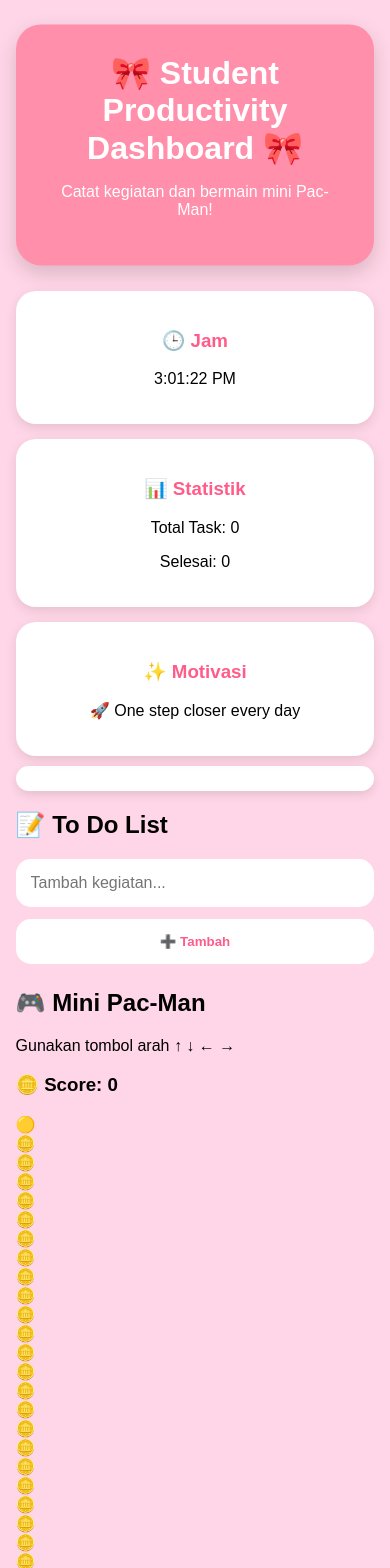
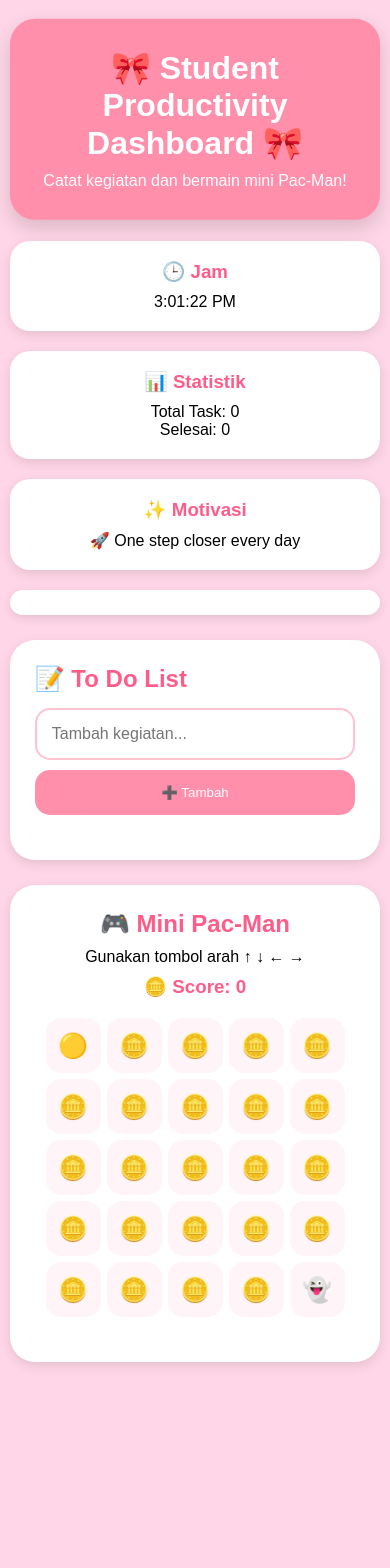
Before and after one commit to lalafadillah/ChevalierLab, a React (Vite) app in the folder week6/: page / in a window 390 px wide. Shown: the top 1568 px of the page. After the commit the page ends 1382 px from the top, so only its background shows below. Built offline with nearby package versions, Linux system fonts and the light colour scheme.

Commit message:
update style

```diff
--- a/week6/src/App.css
+++ b/week6/src/App.css
@@ -1,48 +1,134 @@
 * {
+  margin: 0;
+  padding: 0;
   box-sizing: border-box;
 }
 
 body {
-  margin: 0;
+  background-color: #ffd6e7;
+  font-family: "Poppins", sans-serif;
   min-height: 100vh;
-
-  background: #ffd6e7;
-
-  font-family: "Poppins", sans-serif;
 }
 
 .container {
-  width: 92%;
-  max-width: 1100px;
-
-  margin: 25px auto;
+  width: 95%;
+  max-width: 1200px;
+  margin: 20px auto;
 }
 
+/* =========================
+   HEADER
+========================= */
+
 .header {
-  background: #ff8fab;
+  background-color: #ff8fab;
+  color: white;
+  text-align: center;
 
   padding: 30px;
 
   border-radius: 25px;
 
-  text-align: center;
+  box-shadow: 0 8px 20px rgba(0, 0, 0, 0.15);
 
-  color: white;
-
-  box-shadow: 0 8px 20px rgba(0,0,0,0.15);
-
-  animation: float 3s infinite ease-in-out;
+  animation: float 3s ease-in-out infinite;
 }
 
 .header h1 {
-  margin: 0;
+  margin-bottom: 10px;
+}
+
+.header p {
+  font-size: 1rem;
+}
+
+/* =========================
+   DASHBOARD
+========================= */
+
+.dashboard {
+  margin-top: 20px;
+
+  display: grid;
+
+  grid-template-columns: repeat(3, 1fr);
+
+  gap: 20px;
+}
+
+.card {
+  background: white;
+
+  border-radius: 20px;
+
+  padding: 20px;
+
+  text-align: center;
+
+  box-shadow: 0 4px 12px rgba(0, 0, 0, 0.1);
+
+  transition: 0.3s;
+}
+
+.card:hover {
+  transform: translateY(-5px);
+}
+
+.card h3 {
+  color: #ff5c8a;
+  margin-bottom: 10px;
+}
+
+/* =========================
+   PROGRESS BAR
+========================= */
+
+.progress-container {
+  margin-top: 20px;
+
+  background: white;
+
+  height: 25px;
+
+  border-radius: 50px;
+
+  overflow: hidden;
+
+  box-shadow: 0 3px 10px rgba(0, 0, 0, 0.1);
+}
+
+.progress-bar {
+  height: 100%;
+
+  background: #ff8fab;
+
+  transition: 0.5s ease;
+}
+
+/* =========================
+   TODO SECTION
+========================= */
+
+.todo-section {
+  margin-top: 25px;
+
+  background: white;
+
+  padding: 25px;
+
+  border-radius: 25px;
+
+  box-shadow: 0 4px 12px rgba(0, 0, 0, 0.1);
+}
+
+.todo-section h2 {
+  color: #ff5c8a;
+  margin-bottom: 15px;
 }
 
 .input-group {
   display: flex;
-  gap: 12px;
-
-  margin-top: 20px;
+  gap: 10px;
 }
 
 .input-group input {
@@ -50,108 +136,58 @@ body {
 
   padding: 15px;
 
-  border: none;
+  border: 2px solid #ffc2d1;
 
   border-radius: 15px;
+
+  outline: none;
 
   font-size: 16px;
 }
 
+.input-group input:focus {
+  border-color: #ff8fab;
+}
+
 .input-group button {
+  background: #ff8fab;
+
+  color: white;
+
   border: none;
 
-  padding: 15px 25px;
+  padding: 15px 20px;
 
   border-radius: 15px;
 
   cursor: pointer;
 
-  font-weight: bold;
-
-  background: white;
-
-  color: #ff5c8a;
-
   transition: 0.3s;
 }
 
 .input-group button:hover {
-  transform: scale(1.08);
+  background: #ff6f9d;
+  transform: scale(1.05);
 }
 
-.dashboard {
-  display: grid;
-
-  grid-template-columns: repeat(3, 1fr);
-
-  gap: 15px;
-
-  margin-top: 25px;
-}
-
-.card {
-  background: white;
-
-  padding: 20px;
-
-  border-radius: 20px;
-
-  text-align: center;
-
-  box-shadow: 0 4px 12px rgba(0,0,0,0.1);
-
-  animation: slideUp 0.5s ease;
-}
-
-.card h3 {
-  color: #ff5c8a;
-}
-
-.progress-title {
-  margin-top: 25px;
-
-  font-weight: bold;
-
-  color: #ff5c8a;
-}
-
-.progress-container {
-  margin-top: 10px;
-
-  height: 25px;
-
-  background: white;
-
-  border-radius: 20px;
-
-  overflow: hidden;
-
-  box-shadow: 0 4px 10px rgba(0,0,0,0.1);
-}
-
-.progress-bar {
-  height: 100%;
-
-  background: #ff8fab;
-
-  transition: 0.5s;
-}
+/* =========================
+   TODO LIST
+========================= */
 
 ul {
-  margin-top: 25px;
-  padding: 0;
+  margin-top: 20px;
 }
 
 li {
   list-style: none;
 
-  background: white;
+  background: #fff4f7;
 
-  margin-bottom: 15px;
+  margin-bottom: 12px;
 
-  padding: 18px 20px;
+  padding: 15px;
 
-  border-radius: 18px;
+  border-radius: 15px;
 
   display: flex;
 
@@ -159,9 +195,11 @@ li {
 
   align-items: center;
 
-  box-shadow: 0 4px 12px rgba(0,0,0,0.1);
+  animation: slideUp 0.4s ease;
+}
 
-  animation: slideUp 0.4s ease;
+li span {
+  font-weight: 500;
 }
 
 .done-btn {
@@ -171,62 +209,125 @@ li {
 
   padding: 10px 15px;
 
-  border-radius: 12px;
+  border-radius: 10px;
 
   cursor: pointer;
-
-  font-weight: bold;
 
   transition: 0.3s;
 }
 
 .done-btn:hover {
-  transform: scale(1.1);
+  transform: scale(1.08);
 }
 
-.game-box {
-  margin-top: 30px;
+/* =========================
+   GAME SECTION
+========================= */
+
+.game-section {
+  margin-top: 25px;
 
   background: white;
 
   padding: 25px;
 
-  border-radius: 20px;
+  border-radius: 25px;
 
   text-align: center;
 
-  box-shadow: 0 4px 12px rgba(0,0,0,0.1);
+  box-shadow: 0 4px 12px rgba(0, 0, 0, 0.1);
 }
 
-.game-box input {
-  padding: 12px;
-
-  border-radius: 12px;
-
-  border: 1px solid #ddd;
-
-  width: 200px;
+.game-section h2 {
+  color: #ff5c8a;
+  margin-bottom: 10px;
 }
 
-.game-box button {
-  margin-left: 10px;
+.game-section p {
+  margin-bottom: 10px;
+}
 
-  padding: 12px 20px;
+.game-section h3 {
+  color: #ff5c8a;
+  margin-bottom: 15px;
+}
 
-  border: none;
+/* =========================
+   PACMAN BOARD
+========================= */
 
-  border-radius: 12px;
+.board {
+  width: fit-content;
+
+  margin: 20px auto;
+
+  display: grid;
+
+  grid-template-columns: repeat(5, 70px);
+
+  gap: 6px;
+}
+
+.cell {
+  width: 70px;
+  height: 70px;
+
+  background: #fff4f7;
+
+  border-radius: 15px;
+
+  display: flex;
+
+  justify-content: center;
+
+  align-items: center;
+
+  font-size: 2rem;
+
+  transition: 0.2s;
+}
+
+.cell:hover {
+  transform: scale(1.05);
+}
+
+/* =========================
+   GAME OVER
+========================= */
+
+.game-over {
+  background: #ffe5ec;
+
+  padding: 20px;
+
+  border-radius: 20px;
+
+  margin-bottom: 15px;
+}
+
+.game-over button {
+  margin-top: 10px;
 
   background: #ff8fab;
 
   color: white;
 
+  border: none;
+
+  padding: 12px 20px;
+
+  border-radius: 12px;
+
   cursor: pointer;
 }
 
-.game-box button:hover {
-  transform: scale(1.05);
+.game-over button:hover {
+  background: #ff6f9d;
 }
+
+/* =========================
+   ANIMATION
+========================= */
 
 @keyframes float {
   0% {
@@ -254,22 +355,41 @@ li {
   }
 }
 
-@media(max-width:768px){
+/* =========================
+   RESPONSIVE
+========================= */
 
-  .dashboard{
-    grid-template-columns:1fr;
+@media (max-width: 768px) {
+
+  .dashboard {
+    grid-template-columns: 1fr;
   }
 
-  .input-group{
-    flex-direction:column;
+  .input-group {
+    flex-direction: column;
   }
 
-  li{
-    flex-direction:column;
-    gap:10px;
+  .input-group button {
+    width: 100%;
   }
 
-  .done-btn{
-    width:100%;
+  li {
+    flex-direction: column;
+    gap: 10px;
+    text-align: center;
+  }
+
+  .done-btn {
+    width: 100%;
+  }
+
+  .board {
+    grid-template-columns: repeat(5, 55px);
+  }
+
+  .cell {
+    width: 55px;
+    height: 55px;
+    font-size: 1.5rem;
   }
 }
```
